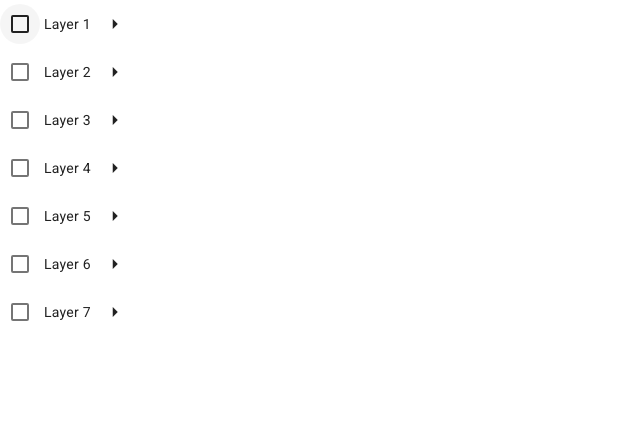
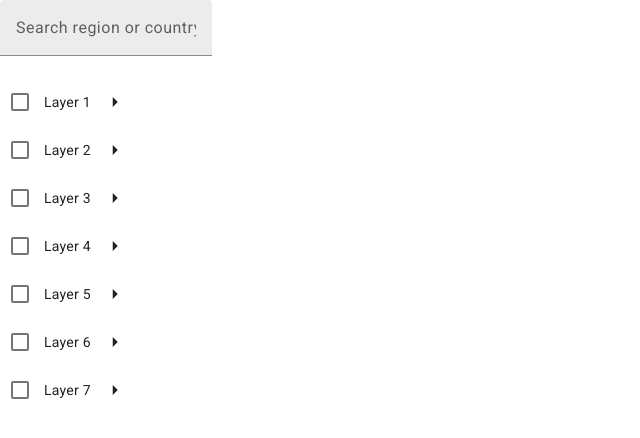
Before and after one commit to leanhtai01/angular-generic-components, an Angular app: page / in a window 1280 px wide. Shown: the top 438 px of the page, without its empty margins (0-640 px from the left). Built offline with nearby package versions, Linux system fonts and the light colour scheme.

Commit message:
add input for tree filter

```diff
--- a/src/app/generic-tree-with-checkboxes/generic-tree-with-checkboxes.component.html
+++ b/src/app/generic-tree-with-checkboxes/generic-tree-with-checkboxes.component.html
@@ -1,3 +1,6 @@
+<mat-form-field>
+  <input matInput placeholder="Search region or country" (keyup)="applyFilter($event)">
+</mat-form-field>
 <mat-tree [dataSource]="dataSource" [treeControl]="treeControl">
   <mat-tree-node *matTreeNodeDef="let node" matTreeNodeToggle matTreeNodePadding>
     <button mat-icon-button disabled></button>
--- a/src/app/generic-tree-with-checkboxes/generic-tree-with-checkboxes.component.ts
+++ b/src/app/generic-tree-with-checkboxes/generic-tree-with-checkboxes.component.ts
@@ -169,4 +169,9 @@ export class GenericTreeWithCheckboxesComponent implements OnInit, OnChanges {
     }
     return null;
   }
+
+  applyFilter(keyboardEvent: KeyboardEvent): void {
+    const filterText: string = (keyboardEvent.target as HTMLInputElement).value;
+    console.log(`Receive text ${filterText}`);
+  }
 }
```
Also changed, not shown: src/app/app.module.ts (+10 -11 lines).
